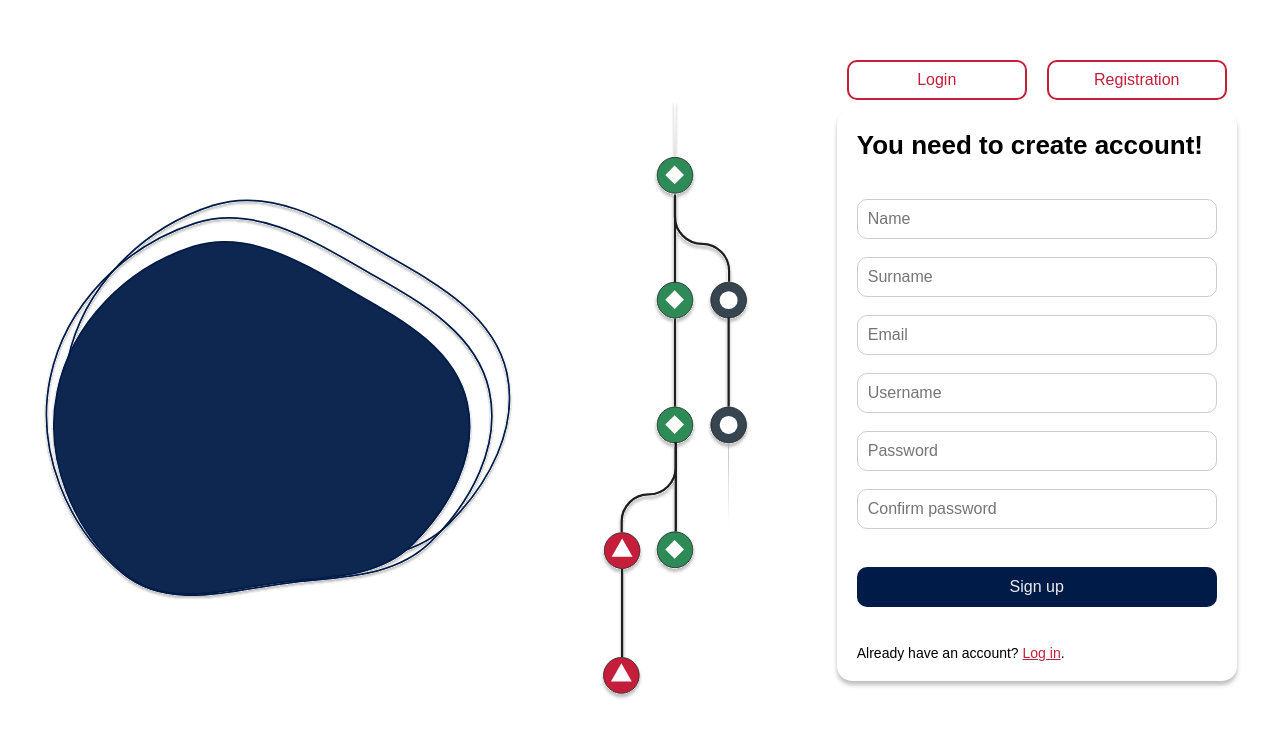
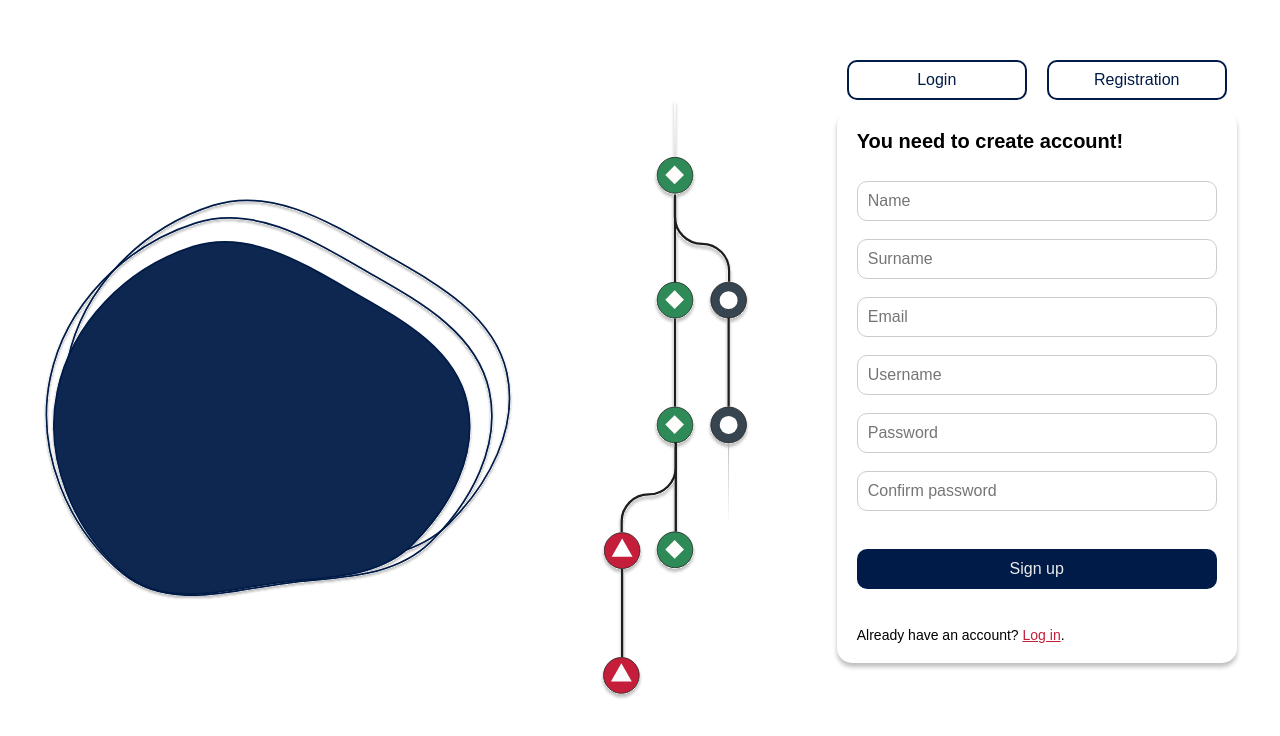
Before and after one commit to ImDamjan/Komakai, an Angular app in the folder client/: page /auth in a window 1280 px wide. Both pictures are taken after a click on the button "Registration". Shown: the top 736 px of the page. Built offline with nearby package versions, Linux system fonts and the light colour scheme.

Commit message:
#13-Sitne ispravke u css fajlovima

```diff
--- a/client/src/app/app-routing.module.ts
+++ b/client/src/app/app-routing.module.ts
@@ -7,9 +7,7 @@ import { ReglogComponent } from './components/reglog/reglog.component';
 
 const routes: Routes = [
   { path: '', redirectTo: '/auth', pathMatch: 'full' },
-  { path: 'auth' ,component: AuthComponent},
-
-  { path: 'auth/reglog', component: ReglogComponent }
+  { path: 'auth' ,component: AuthComponent}
 ];
 
 @NgModule({
--- a/client/src/app/components/login/login.component.css
+++ b/client/src/app/components/login/login.component.css
@@ -9,8 +9,8 @@
 
   h2 {
     font-family: 'Poppins', sans-serif;
-    font-size: 26px;
-    margin-bottom: 20px;
+    font-size: 20px;
+    margin-bottom: 10px;
   }
 
   form {
--- a/client/src/app/components/register/register.component.css
+++ b/client/src/app/components/register/register.component.css
@@ -9,8 +9,8 @@
 
   .register h2 {
     font-family: 'Poppins', sans-serif;
-    font-size: 26px;
-    margin-bottom: 20px;
+    font-size: 20px;
+    margin-bottom: 10px;
   }
 
   .register form {
--- a/client/src/app/components/reglog/reglog.component.css
+++ b/client/src/app/components/reglog/reglog.component.css
@@ -1,10 +1,10 @@
 button {
     width: 180px;
     height: 40px;
-    border: 2px solid #C41E3A;
+    border: 2px solid #001B47;
     border-radius: 10px;
     background-color: transparent;
-    color: #C41E3A;
+    color: #001B47;
     justify-self: center;
     font-size: 16px;
     cursor: pointer;
@@ -13,7 +13,7 @@ button {
   }
 
   button:hover {
-    background-color: #C41E3A;
+    background-color: #001B47;
     color: white;
   }
 
```
